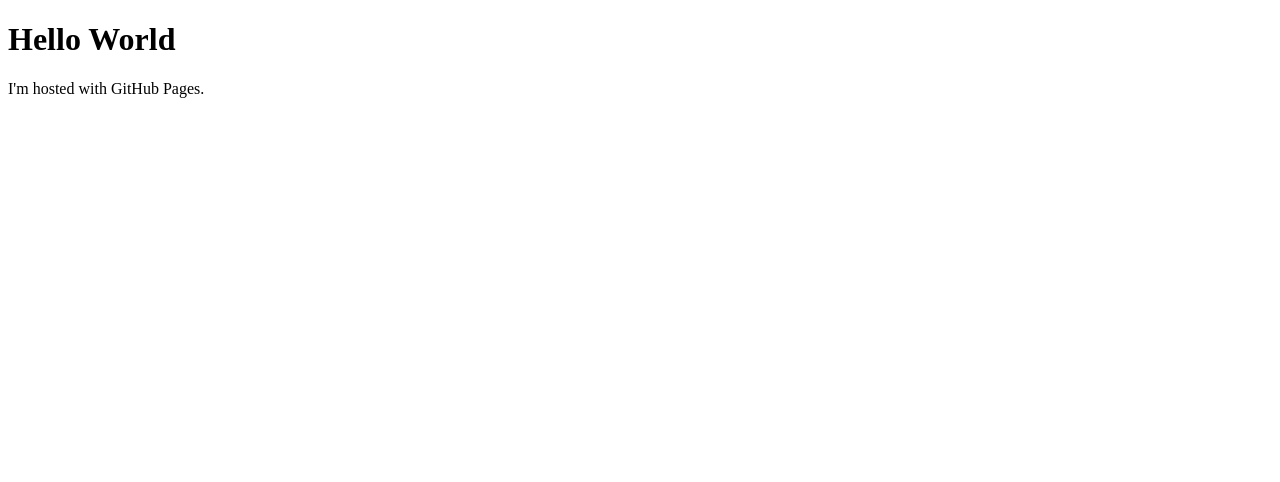
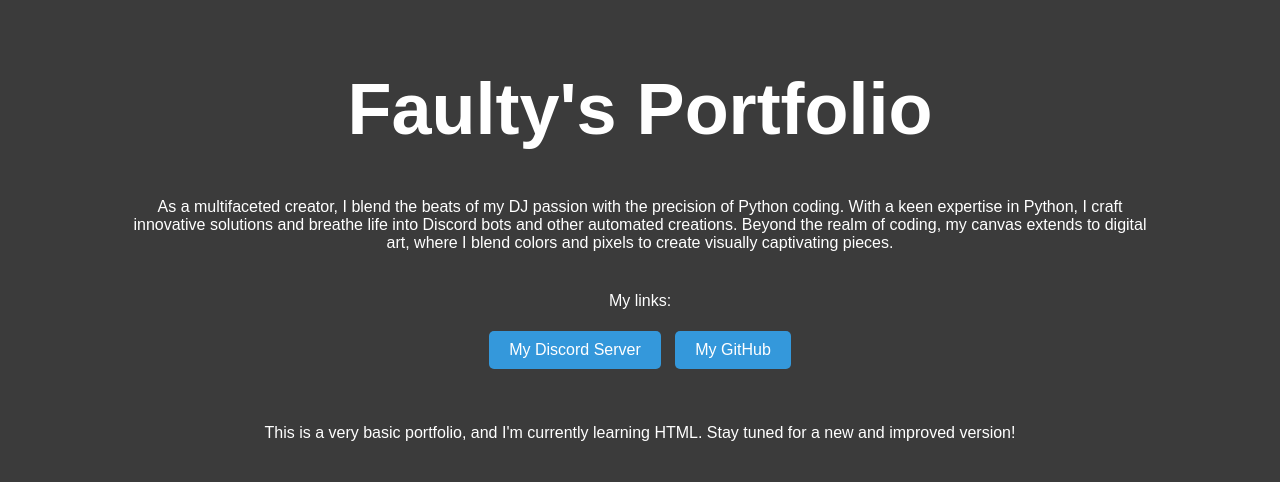
Before and after one commit to faulty-teen/faulty-teen.github.io, a plain HTML site: page index.html in a window 1280 px wide. Drawn offline with Linux system fonts and the light colour scheme.

Commit message:
Update index.html

```diff
--- a/index.html
+++ b/index.html
@@ -1,7 +1,72 @@
 <!DOCTYPE html>
 <html>
+<head>
+    <title>Faulty's Portfolio</title>
+    <style>
+        body {
+            font-family: Arial, sans-serif;
+            margin: 0;
+            padding: 0;
+            background-color: #3b3b3b; /* Set background color */
+            color: #fff; /* Change text color to white */
+        }
+        .container {
+            width: 80%;
+            margin: 0 auto;
+            padding: 20px;
+        }
+        .title {
+            text-align: center;
+            font-size: 36px;
+            margin-bottom: 20px;
+        }
+        .description {
+            text-align: center;
+            margin-bottom: 20px;
+        }
+        .my-links {
+            text-align: center;
+            margin-top: 40px;
+        }
+        .my-links button {
+            margin: 5px;
+            padding: 10px 20px;
+            border: none;
+            border-radius: 5px;
+            background-color: #3498db;
+            color: #fff;
+            cursor: pointer;
+            font-size: 16px;
+        }
+        .disclaimer {
+            text-align: center;
+            margin-top: 50px;
+        }
+    </style>
+</head>
 <body>
-<h1>Hello World</h1>
-<p>I'm hosted with GitHub Pages.</p>
+
+    <div class="container">
+        <div class="title">
+            <h1>Faulty's Portfolio</h1>
+        </div>
+
+        <div class="description">
+            <p>
+                As a multifaceted creator, I blend the beats of my DJ passion with the precision of Python coding. With a keen expertise in Python, I craft innovative solutions and breathe life into Discord bots and other automated creations. Beyond the realm of coding, my canvas extends to digital art, where I blend colors and pixels to create visually captivating pieces.
+            </p>
+        </div>
+
+        <div class="my-links">
+            <p>My links:</p>
+            <button onclick="window.location.href='https://discord.gg/55DPYh2gHd'">My Discord Server</button>
+            <button onclick="window.location.href='https://github.com/faulty-teen'">My GitHub</button>
+        </div>
+
+        <div class="disclaimer">
+            <p>This is a very basic portfolio, and I'm currently learning HTML. Stay tuned for a new and improved version!</p>
+        </div>
+    </div>
+
 </body>
 </html>
```
